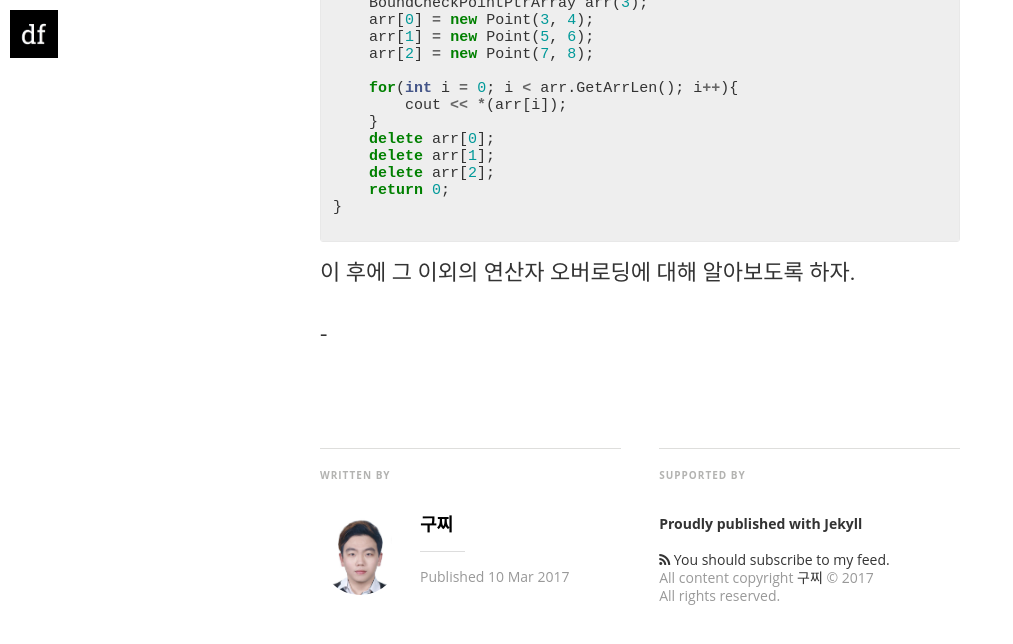
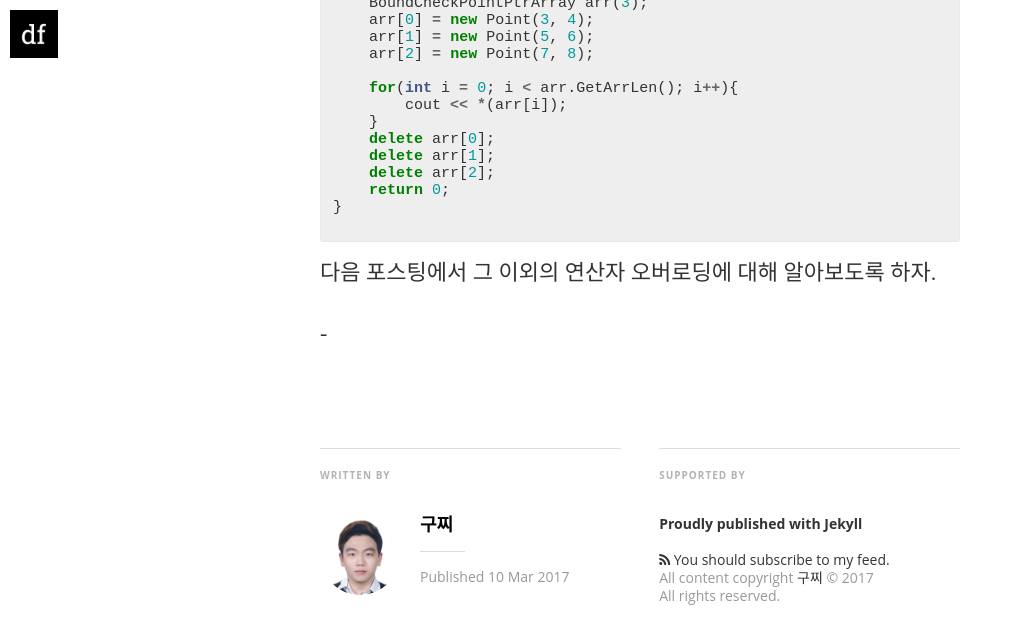
Before and after one commit to koocci/github.io, a Jekyll site: the page built from _posts/2017-03-10-C++_26.md, in a window 1280 px wide and 900 px high, scrolled down 9456 px, cut to the strip 0-742 px from the top of the window. Shown: the top 644 px of the strip, without its empty margins (0-1013 px from the left). Built offline with Jekyll 4.4.1, drawn with Linux system fonts in a browser that asks for light colours; nearby versions of some CDN libraries; some web fonts are replaced; comment, search, counter and statistics services are not loaded.

Commit message:
Bundle update & change C++ 24 post

````diff
--- a/_posts/2017-03-10-C++_26.md
+++ b/_posts/2017-03-10-C++_26.md
@@ -413,7 +413,7 @@ int main(){
 
 ```
 
-이 후에 그 이외의 연산자 오버로딩에 대해 알아보도록 하자.
+다음 포스팅에서 그 이외의 연산자 오버로딩에 대해 알아보도록 하자.
 
 
 -
````
Also changed, not shown: _posts/2017-02-12-C++_24.md (+1 -1 lines), Gemfile.lock.
